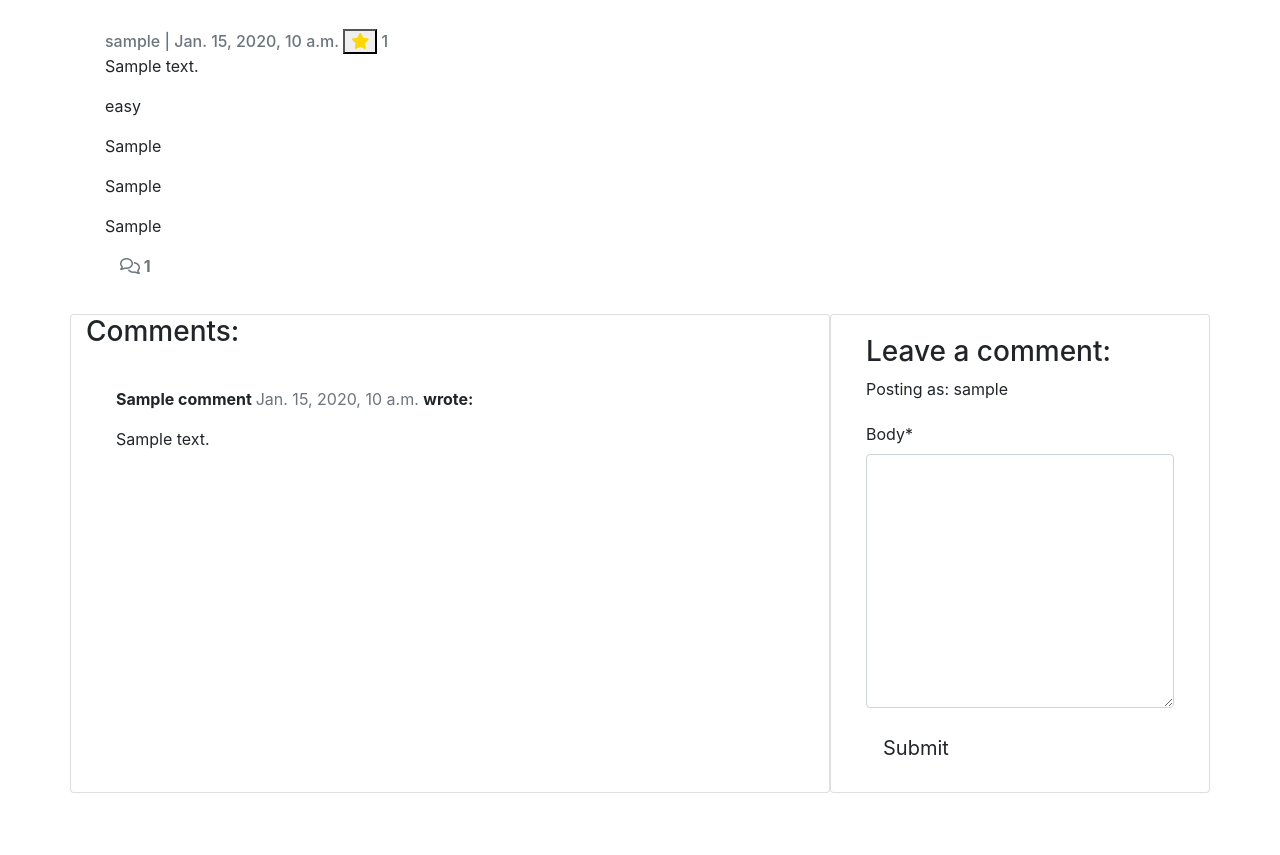
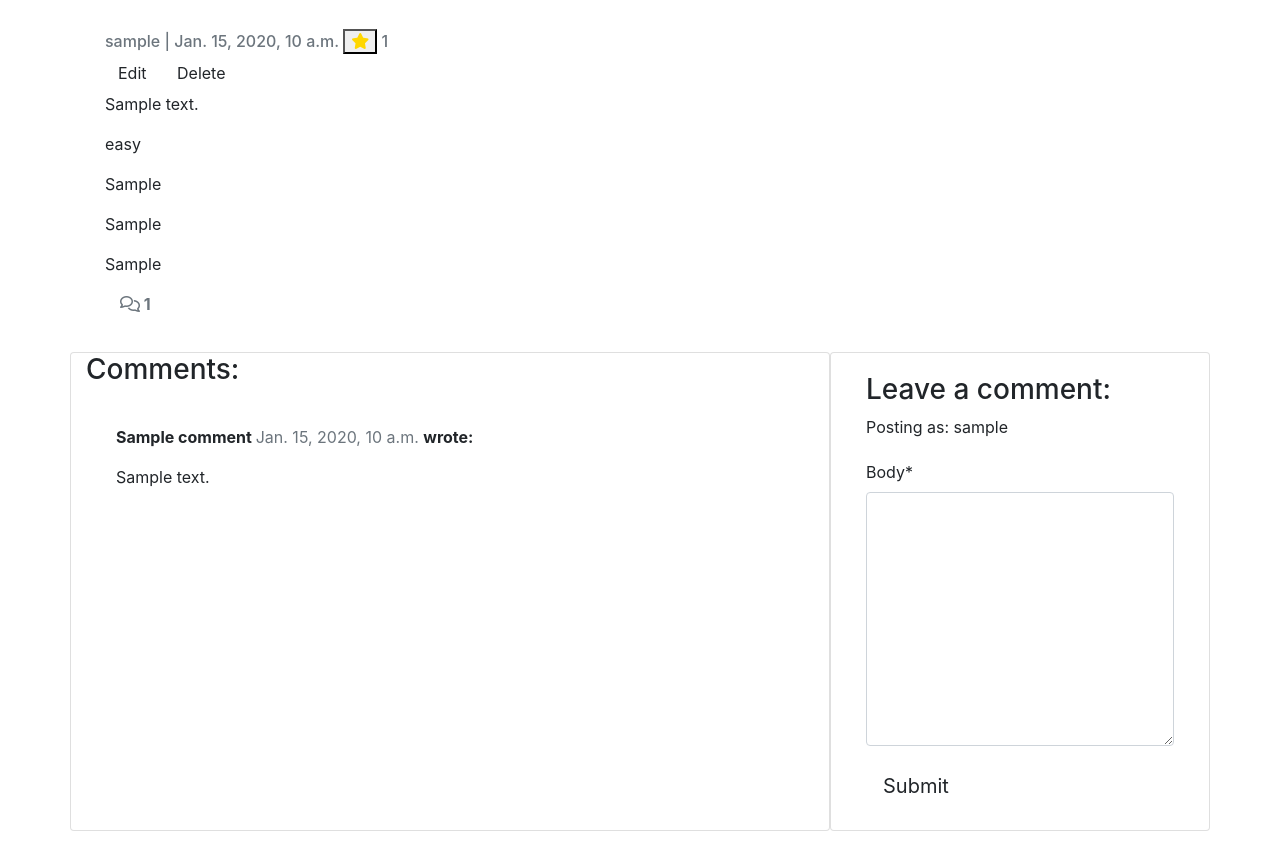
Before and after one commit to frankiesanjana/bake-it-better, a Django app: a page that uses templates/bake-detail.html in a window 1280 px wide. Shown: the part 373-1228 px from the top of the page. Before the commit the page ends 1166 px from the top, so only its background shows below. Run offline with Django 3.2, Linux system fonts and the light colour scheme; a user stored in the database is signed in; tables that the repository leaves empty hold one stand-in row (values such as "Sample post"); some libraries are stand-ins or nearby versions.

Commit message:
Feat: Add edit, delete buttons to bake-detail.html

```diff
--- a/templates/bake-detail.html
+++ b/templates/bake-detail.html
@@ -54,6 +54,12 @@
                     {% endif %}
                     {{ bake.number_of_stars }}
                 </strong>
+                <div>
+                    {% if user.is_authenticated and request.user == bake.author %}
+                        <a class="btn" href="{% url 'edit-bake' bake.slug %}">Edit</a>
+                        <a class="btn" href="{% url 'delete-bake' bake.slug %}">Delete</a>
+                    {% endif %}
+                </div>
                 <p class="card-text">
                     {{ bake.description | safe }}
                 </p>
```
